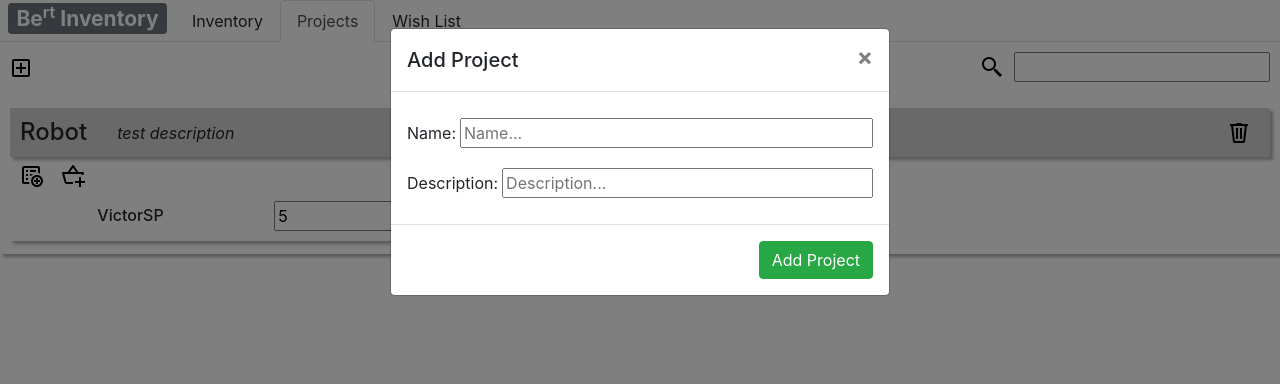
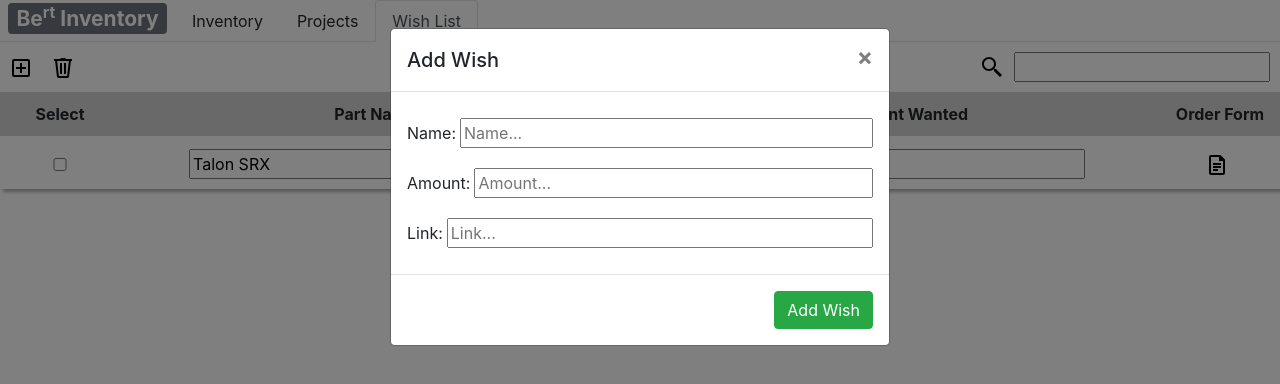
Before and after one commit to ngregrichardson/inventory, a React (Create React App) app in the folder client/: page / in a window 1280 px wide. Both pictures are taken after a click on the button 21 px from the left and 67 px from the top of the page. Shown: the top 384 px of the page. Built offline with nearby package versions, Linux system fonts and the light colour scheme; the HTML template or start-up script is replaced by a standard one.

Commit message:
Add wish list functionality to fix #2

```diff
--- a/client/src/App.js
+++ b/client/src/App.js
@@ -38,7 +38,7 @@ let projects = [
   {
     name: "Robot",
     description: "test description",
-    id: "p_5d8b6c308d9228",
+    id: "proj_5d8b6c308d9228",
     parts: [
       {
         name: "VictorSP",
@@ -52,11 +52,20 @@ let projects = [
   }
 ];
 
+let wishes = [
+  {
+    name: "Talon SRX",
+    amount: 8,
+    id: "98jxvdbh4ai13x"
+  }
+];
+
 class App extends Component {
   state = {
-    activeTab: "Projects",
+    activeTab: "Wish List",
     parts: parts,
-    projects: projects
+    projects: projects,
+    wishes: wishes
   };
 
   handleSwitchTab = tab => {
@@ -159,6 +168,46 @@ class App extends Component {
     this.setState({ projects });
   };
 
+  handleAddWish = newWish => {
+    let { wishes } = this.state;
+    newWish["id"] = uniqid("wish_");
+    wishes.push(newWish);
+    this.setState({ wishes });
+  };
+
+  handleSave = (id, field, value) => {
+    let { parts } = this.state;
+    parts[
+      parts.findIndex(e => {
+        return e.id === id;
+      })
+    ][field] = field !== "amount" ? value : parseInt(value);
+    this.setState({ parts });
+  };
+
+  handleRemoveWish = wishesToRemove => {
+    let { wishes } = this.state;
+    wishesToRemove.forEach(id => {
+      wishes.splice(
+        wishes.findIndex(wish => {
+          return wish.id === id;
+        }),
+        1
+      );
+    });
+    this.setState({ wishes });
+  };
+
+  handleSaveWish = (id, field, value) => {
+    let { wishes } = this.state;
+    wishes[
+      wishes.findIndex(e => {
+        return e.id === id;
+      })
+    ][field] = field !== "amount" ? value : parseInt(value);
+    this.setState({ wishes });
+  };
+
   render() {
     return (
       <div className="content">
@@ -232,7 +281,13 @@ class App extends Component {
             ></Projects>
           </TabPane>
           <TabPane tabId="Wish List">
-            <WishList></WishList>
+            <WishList
+              parts={this.state.parts}
+              wishes={this.state.wishes}
+              onAddWish={this.handleAddWish}
+              onRemoveWish={this.handleRemoveWish}
+              onSave={this.handleSaveWish}
+            ></WishList>
           </TabPane>
         </TabContent>
       </div>
--- a/client/src/components/Inventory.jsx
+++ b/client/src/components/Inventory.jsx
@@ -142,13 +142,13 @@ class Inventory extends Component {
           ></input>
         </div>
         <div className="titleBar">
-          <div className="titleItem">Select Part</div>
+          <div className="titleItem shortTitle">Select</div>
           <div className="titleItem">Part Name</div>
           <div className="titleItem">Part Location</div>
           <div className="titleItem">Part Amount</div>
           <div className="titleItem">Last Counter</div>
           <div className="titleItem">Date Counted</div>
-          <div className="titleItem">Order Form</div>
+          <div className="titleItem shortTitle">Order Form</div>
         </div>
         <div className="partList">
           {this.state.parts.map((part, i) => {
@@ -157,13 +157,11 @@ class Inventory extends Component {
             ) {
               return (
                 <div key={part.id} id={part.id} className="part">
-                  <div className="partField">
                   <input
                     type="checkbox"
                     name="selected"
-                      className="partCheckbox"
+                    className="partCheckbox shortField"
                   ></input>
-                  </div>
                   <div className="partField" id={`${part.id}_name`}>
                     <input
                       type="text"
@@ -233,11 +231,9 @@ class Inventory extends Component {
                       }}
                     ></input>
                   </div>
-                  <div className="partField">
-                    <button className="iconBtn">
+                  <button className="iconBtn shortField">
                     <img src={form} alt="order form icon"></img>
                   </button>
-                  </div>
                 </div>
               );
             }
--- a/client/src/components/WishList.jsx
+++ b/client/src/components/WishList.jsx
@@ -1,8 +1,228 @@
 import React, { Component } from "react";
+import { Button, Modal, ModalHeader, ModalBody, ModalFooter } from "reactstrap";
+import add from "../images/add.svg";
+import remove from "../images/remove.svg";
+import search from "../images/search.svg";
+import form from "../images/form.svg";
 
 class WishList extends Component {
+  state = {
+    parts: this.props.parts,
+    wishes: this.props.wishes,
+    term: "",
+    newWishModal: false,
+    newWishError: ""
+  };
+
+  handleError = (location, error) => {
+    if (location === "newPart") {
+      this.setState({ newWishError: error });
+    }
+  };
+
+  componentWillReceiveProps = ({ parts, wishes }) => {
+    if (JSON.stringify(parts) !== JSON.stringify(this.state.parts)) {
+      this.setState({ parts });
+    }
+    if (JSON.stringify(wishes) !== JSON.stringify(this.state.wishes)) {
+      this.setState({ wishes });
+    }
+  };
+
+  handleAddWish = () => {
+    if (document.getElementById("newWishName").value === "") {
+      return this.handleError("newWish", "The name field is required.");
+    }
+    if (isNaN(parseInt(document.getElementById("newWishAmount").value))) {
+      return this.handleError("newWish", "The amount field is required.");
+    }
+    let names = this.state.wishes.map(wish => {
+      return wish.name.toLowerCase();
+    });
+    if (
+      names.includes(document.getElementById("newWishName").value.toLowerCase())
+    ) {
+      return this.handleError(
+        "newWish",
+        "There is already a wish with this name."
+      );
+    }
+    let newWish = {
+      name: document.getElementById("newWishName").value,
+      amount: parseInt(document.getElementById("newWishAmount").value),
+      link: document.getElementById("newWishLink").value
+    };
+    this.handleError("newWish", "");
+    this.props.onAddWish(newWish);
+    this.toggleNewWishModal();
+  };
+
+  handleRemoveWishes = () => {
+    let checkboxes = document.getElementsByClassName("wishCheckbox");
+    let wishesToRemove = [];
+    for (var checkbox in checkboxes) {
+      if (checkboxes[checkbox].checked === true) {
+        wishesToRemove.push(checkboxes[checkbox].parentNode.parentNode.id);
+      }
+    }
+    if (
+      wishesToRemove.length !== 0 &&
+      window.confirm(
+        `Are you sure you want to remove ${wishesToRemove.length} wishes?`
+      )
+    ) {
+      this.props.onRemoveWish(wishesToRemove);
+    }
+  };
+
+  toggleNewWishModal = () => {
+    this.setState({ newWishModal: !this.state.newWishModal });
+  };
+
+  handleSave = (id, field) => {
+    this.props.onSave(
+      id,
+      field,
+      document.getElementById(`${id}_${field}`).firstChild.value
+    );
+  };
+
+  handleSearch = () => {
+    this.setState({ term: document.getElementById("wishSearch").value });
+  };
+
   render() {
-    return <div className="content">WishList</div>;
+    return (
+      <div className="content">
+        <div className="searchBarRight">
+          <button
+            className="iconBtn"
+            id="addWish"
+            title="Add new wish..."
+            onClick={this.toggleNewWishModal}
+          >
+            <img src={add} alt="add wish icon"></img>
+          </button>
+          <button
+            className="iconBtn"
+            id="removeWishes"
+            title="Remove selected wishes..."
+            onClick={this.handleRemoveWishes}
+          >
+            <img src={remove} alt="remove wishes icon"></img>
+          </button>
+          <div className="spacer"></div>
+          <img
+            src={search}
+            onClick={() => {
+              document.getElementById("wishSearch").focus();
+            }}
+            style={{ cursor: "pointer" }}
+            alt="search icon"
+          ></img>
+          <input
+            name="wishSearch"
+            id="wishSearch"
+            className="search"
+            onInput={this.handleSearch}
+          ></input>
+        </div>
+        <div className="titleBar">
+          <div className="titleItem shortTitle">Select</div>
+          <div className="titleItem">Part Name</div>
+          <div className="titleItem">Amount Wanted</div>
+          <div className="titleItem shortTitle">Order Form</div>
+        </div>
+        <div className="partList">
+          {this.state.wishes.map((wish, i) => {
+            if (
+              wish.name.toLowerCase().includes(this.state.term.toLowerCase())
+            ) {
+              return (
+                <div key={wish.id} id={wish.id} className="part">
+                  <input
+                    type="checkbox"
+                    name="selected"
+                    className="wishCheckbox shortField"
+                  ></input>
+                  <div className="partField" id={`${wish.id}_name`}>
+                    <input
+                      type="text"
+                      name="name"
+                      className="partText"
+                      defaultValue={wish.name}
+                      onBlur={() => {
+                        this.handleSave(wish.id, "name");
+                      }}
+                    ></input>
+                  </div>
+                  <div className="partField" id={`${wish.id}_amount`}>
+                    <input
+                      type="number"
+                      name="amount"
+                      className="partText"
+                      defaultValue={wish.amount}
+                      onBlur={() => {
+                        this.handleSave(wish.id, "amount");
+                      }}
+                    ></input>
+                  </div>
+                  <button className="iconBtn shortField">
+                    <img src={form} alt="order form icon"></img>
+                  </button>
+                </div>
+              );
+            }
+            return null;
+          })}
+        </div>
+        <Modal
+          isOpen={this.state.newWishModal}
+          toggle={this.toggleNewWishModal}
+        >
+          <ModalHeader toggle={this.toggleNewWishModal}>Add Wish</ModalHeader>
+          <ModalBody>
+            <div className="form">
+              <div className="form-field">
+                <label htmlFor="newWishName">Name:</label>
+                <input
+                  type="text"
+                  name="newWishName"
+                  id="newWishName"
+                  placeholder="Name..."
+                  className="ml-1 flex-grow-1"
+                ></input>
+              </div>
+              <div className="form-field">
+                <label htmlFor="newWishAmount">Amount:</label>
+                <input
+                  type="number"
+                  name="newWishAmount"
+                  id="newWishAmount"
+                  placeholder="Amount..."
+                  className="ml-1 flex-grow-1"
+                ></input>
+              </div>
+              <div className="form-field">
+                <label htmlFor="newWishLink">Link:</label>
+                <input
+                  id="newWishLink"
+                  name="newWishLink"
+                  placeholder="Link..."
+                  className="ml-1 flex-grow-1"
+                ></input>
+              </div>
+            </div>
+          </ModalBody>
+          <ModalFooter>
+            <span id="newWishError">{this.state.newWishError}</span>
+            <Button color="success" onClick={this.handleAddWish}>
+              Add Wish
+            </Button>
+          </ModalFooter>
+        </Modal>
+      </div>
+    );
   }
 }
 
--- a/client/src/index.css
+++ b/client/src/index.css
@@ -41,6 +41,17 @@ code {
   flex: 1;
   text-align: center;
   font-weight: bold;
+}
+
+.shortTitle {
+  flex: none;
+  white-space: nowrap;
+  width: 100px !important;
+  text-align: center;
+}
+
+.shortField {
+  width: 100px;
 }
 
 .partList {
```
Also changed, not shown: 2 other files (tests, documents, lock files or other folders). Lines whose indentation alone changed are shown as unchanged.
